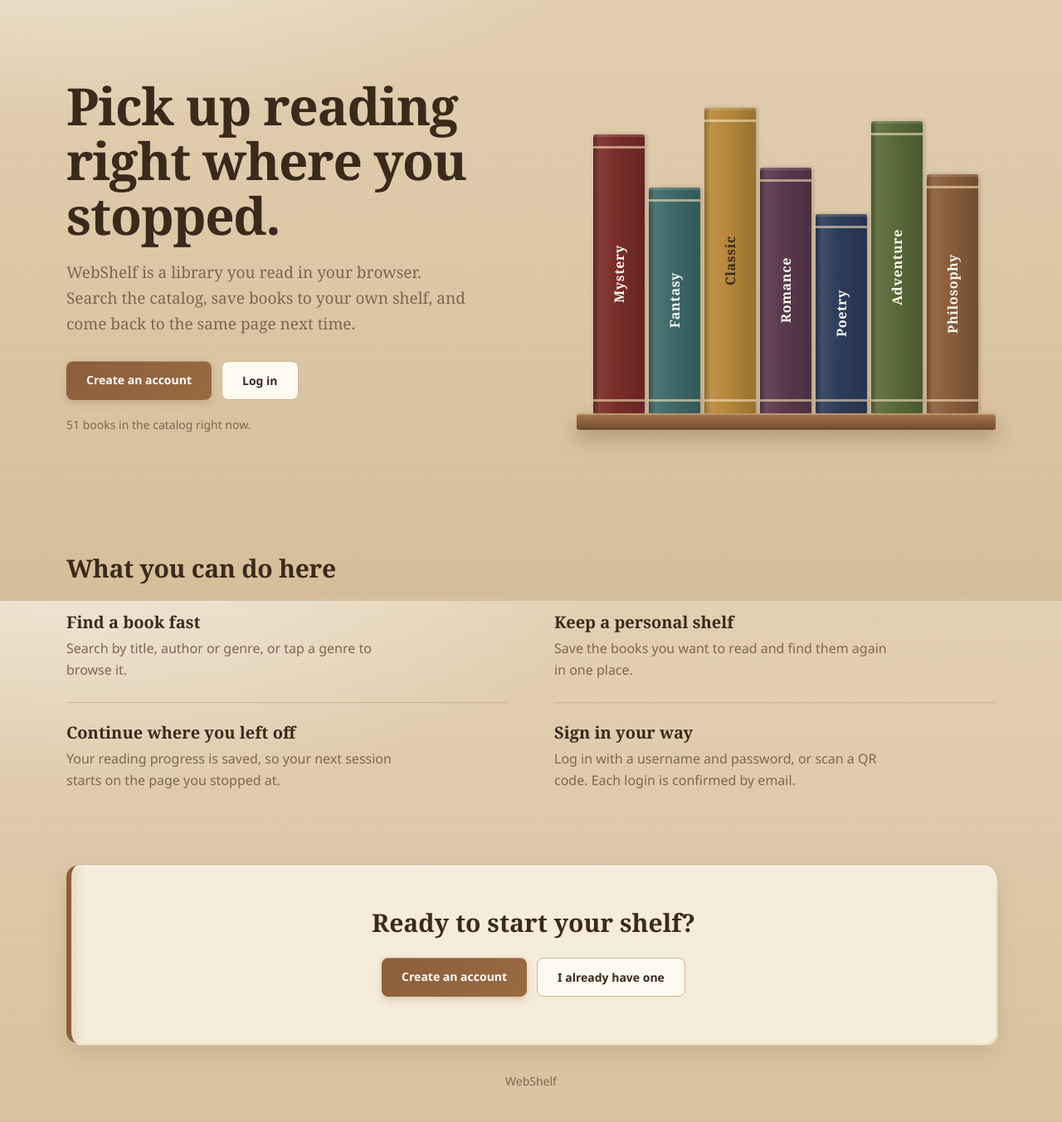
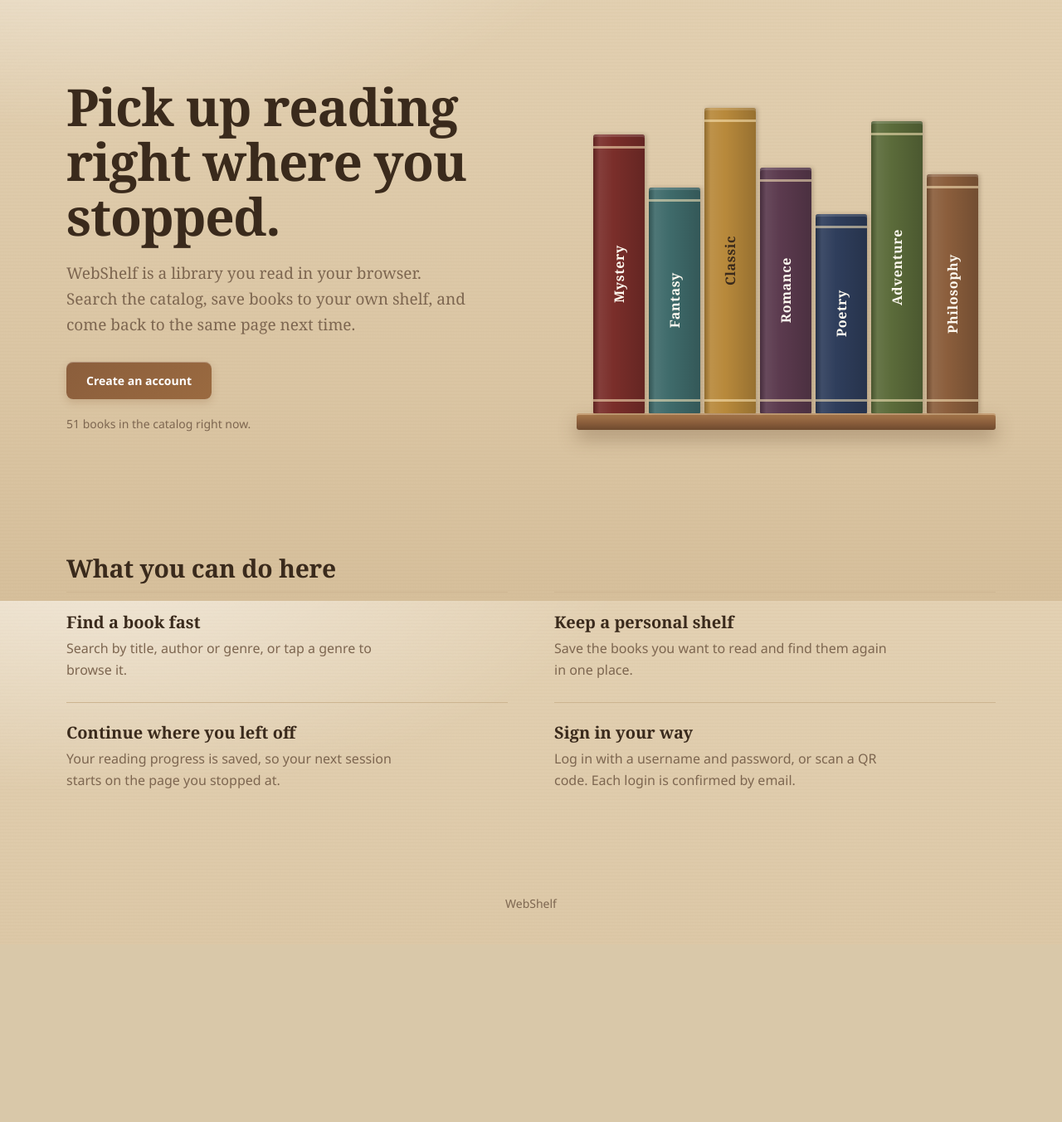
Before and after one commit to Domin21962/Library-System, a PHP site: page / in a window 1280 px wide. Shown: the part 76-1428 px from the top of the page at 83% size. After the commit the page ends 1170 px from the top, so only its background shows below. Run offline with PHP 8.4, Linux system fonts and the light colour scheme; data comes from the database, SQL or seed files in the repository.

Commit message:
Landing page: remove duplicate login/signup buttons (keep top bar + one hero button)
Co-Authored-By: Claude Sonnet 5.5 <noreply@anthropic.com>
Claude-Session: https://claude.ai/code/session_01Dz7tv8HSa4jQeUhiB4EoFf

```diff
--- a/index.php
+++ b/index.php
@@ -1,6 +1,6 @@
 <?php
 /**
- * Landing page: public front door of WebShelf (what it is, with Log in and Register buttons).
+ * Landing page: public front door of WebShelf (what it is; Log in and Register sit in the top bar, one Create an account button in the hero).
  * Who: public. Logged-in users are sent straight to their own home page.
  * Input: none. Tables: book (read only, for the catalog count; the page works without it).
  */
@@ -53,7 +53,6 @@ include __DIR__ . '/includes/header.php';
             </p>
             <div class="lp-actions">
                 <a class="btn" href="<?= url('register.php') ?>">Create an account</a>
-                <a class="btn secondary" href="<?= url('login.php') ?>">Log in</a>
             </div>
             <?php if ($bookCount > 0): ?>
                 <p class="lp-count"><?= number_format($bookCount) ?> book<?= $bookCount === 1 ? '' : 's' ?> in the catalog right now.</p>
@@ -96,15 +95,6 @@ include __DIR__ . '/includes/header.php';
             </li>
         </ul>
     </section>
-
-    <!-- ===== Closing call to action ===== -->
-    <section class="lp-final">
-        <h2>Ready to start your shelf?</h2>
-        <div class="lp-actions">
-            <a class="btn" href="<?= url('register.php') ?>">Create an account</a>
-            <a class="btn secondary" href="<?= url('login.php') ?>">I already have one</a>
-        </div>
-    </section>
 </main>
 
 <footer class="lp-foot">WebShelf</footer>
```
